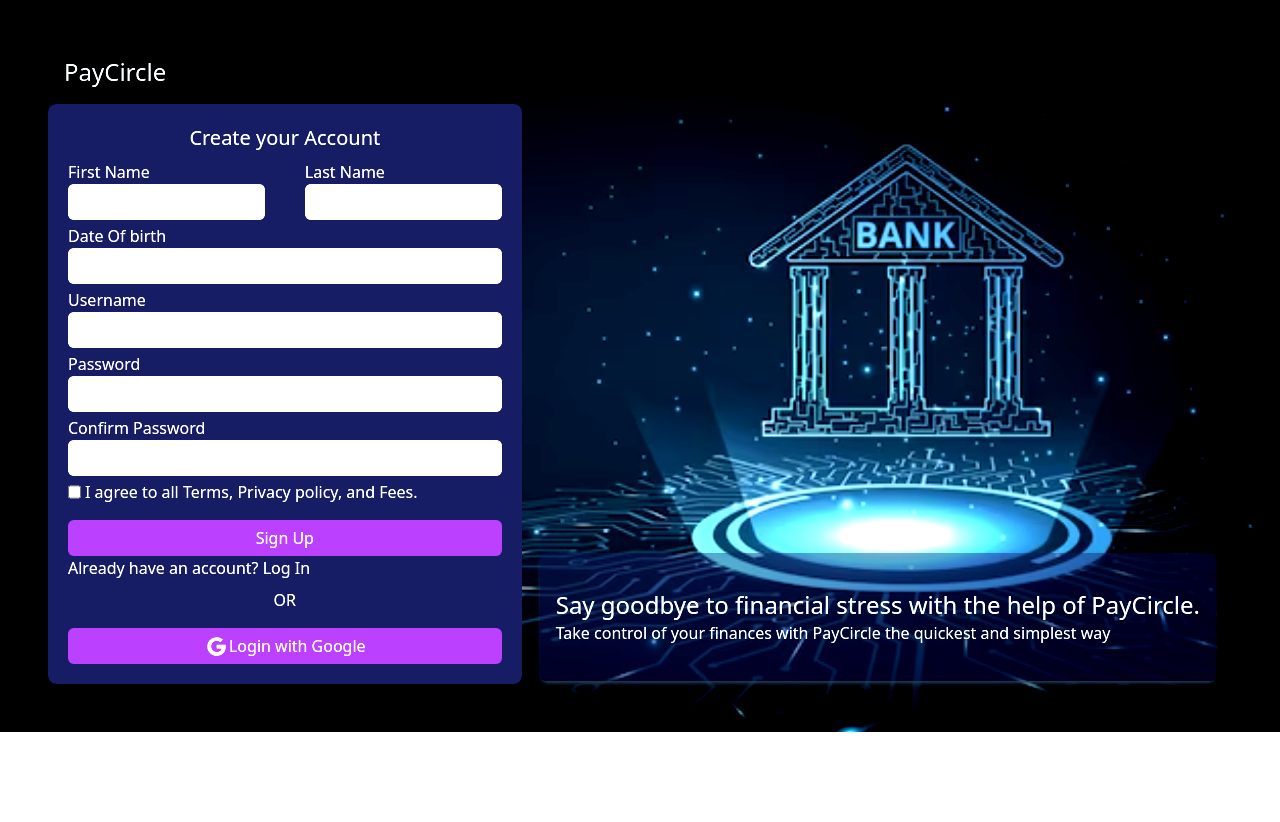
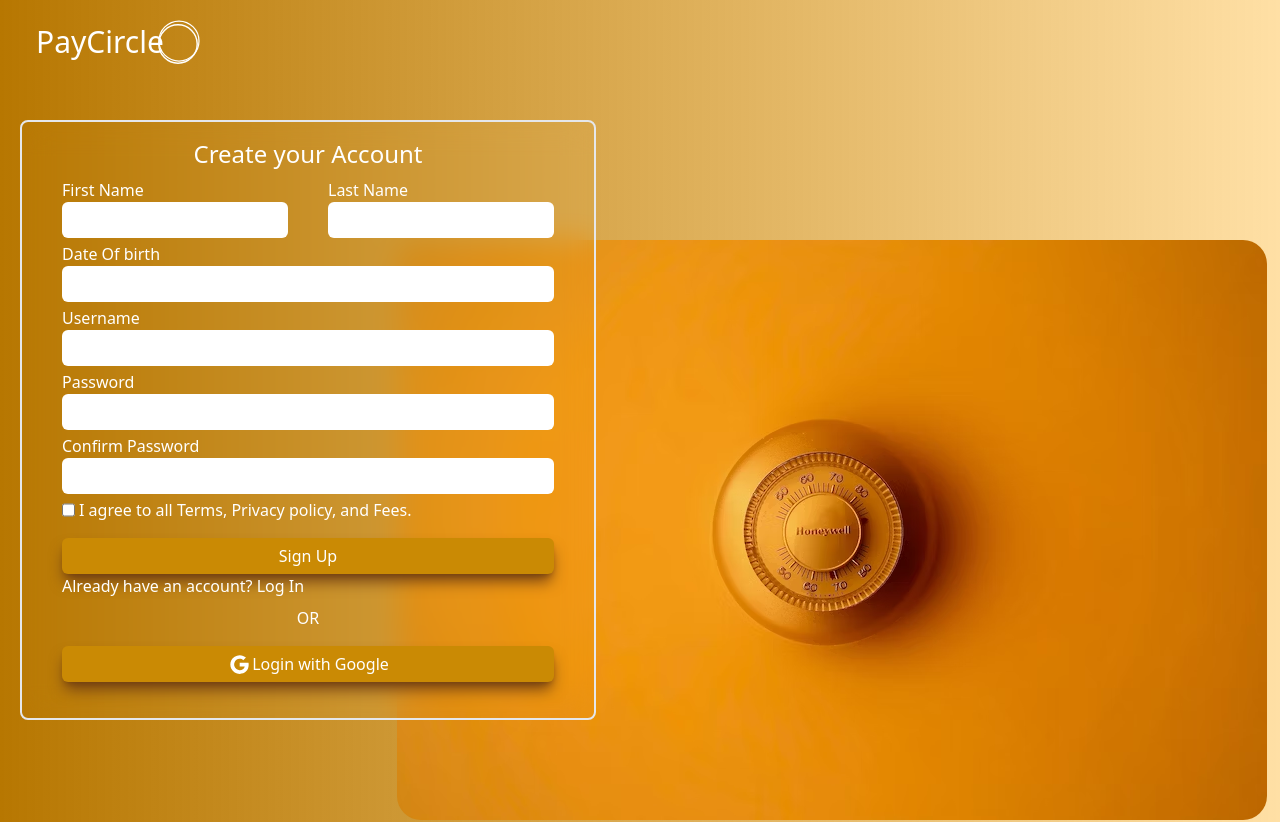
Before and after one commit to yogeshtakeo/team-white, a React (Vite) app: page / in a window 1280 px wide. Shown: the top 822 px of the page. Before the commit the page ends 800 px from the top, so only its background shows below. Built offline with nearby package versions, Linux system fonts and the light colour scheme.

Commit message:
New CSS Design

```diff
--- a/src/App.css
+++ b/src/App.css
@@ -24,23 +24,19 @@
   height: 480px;
 }
 
-.background{
-  background-image: url('./assets/bankbackground.avif');
-  background-repeat: no-repeat;
-  background-size: cover;
-  background-position: 5%;
+body{
 
-  filter:contrast(150%)
+  background: linear-gradient(to right, rgb(183, 119, 1),rgba(255, 166, 0, 0.354));
+}
+.form{
+
+backdrop-filter:blur(15px);
 
 }
-.form{
-background-color: #393E6E;
-}
-.rbox{
-  background-color: #393e6e7a;
 
 
-}
+
+
 .btn{
   background-color: #764BF0;
 }
--- a/src/components/BLogo.tsx
+++ b/src/components/BLogo.tsx
@@ -4,12 +4,12 @@
   return (
     <div className='absolute top-[-0.5%] left-[10%]'>
     <svg width="50" height="50" viewBox="0 0 200 200">
-    <circle cx="100" cy="100" r="80" fill="transparent" stroke="#000" strokeWidth="4" />
+    <circle cx="100" cy="100" r="80" fill="transparent" stroke="white" strokeWidth="5" />
 
 
       </svg>
       <svg width="48" height="48" viewBox="0 0 200 200" className='absolute top-[8%]'>
-    <circle cx="100" cy="100" r="80" fill="transparent" stroke="#000" strokeWidth="3" />
+    <circle cx="100" cy="100" r="80" fill="transparent" stroke="white" strokeWidth="6" />
 
 
       </svg>
--- a/src/pages/RegisterPage.tsx
+++ b/src/pages/RegisterPage.tsx
@@ -6,6 +6,8 @@
 //import {useState} from 'react'
 import {AiOutlineGoogle} from 'react-icons/ai'
 import {  useNavigate } from 'react-router-dom'
+import img from '../assets/photo-1515974256630-babc85765b1d.avif'
+import BLogo from '../components/BLogo'
 
 const RegisterPage = () => {
     const initialValues={
@@ -45,12 +47,17 @@
         {()=>{
             return(
 
-        <div className='background h-auto p-12 '>
+        <div className='p-5'>
 
-            <h1 className='text-white ml-4 mt-2 mb-4 text-2xl'>PayCircle</h1>
-            <div className='flex '>
-    <Form className=' form flex flex-col h-auto rounded-lg w-[40%] p-5 justify-center text-white '>
-        <h1 className='text-center text-xl mb-2'>Create your Account</h1>
+            <img className='absolute right-[1%] top-[30%] rounded-3xl obtain-contain'  src={img} alt='image'/>
+
+
+            <h1 className='text-white ml-4 mt-2 mb-4 text-3xl absolute top-[2%]'>PayCircle</h1>
+            <div className='absolute left-[12%] top-[2%]'><BLogo/></div>
+
+            <div className='flex'>
+    <Form className=' form absolute top-[15%] flex flex-col rounded-lg w-[45%] pl-10 pr-10 pt-4 pb-9 justify-center text-white bg-blur-xl border-2'>
+        <h1 className='text-center text-2xl mb-2'>Create your Account</h1>
         <div className='grid grid-cols-2 gap-10 '>
         <InputField  type='text'
             name='firstname' label='First Name'
@@ -83,14 +90,14 @@
                   </div>
                   <ErrorMessage name='checkbox' component='div' className='text-red-600'/>
 
-                  <button className='btn  w-full mx-auto mt-4 rounded-md bg-purple-500 h-9' type="submit">Sign Up</button>
+                  <button className='btn  w-full mx-auto mt-4 rounded-md bg-yellow-600 shadow-lg shadow-yellow-900 hover:scale-105 h-9' type="submit">Sign Up</button>
 
                <p >Already have an account? Log In </p>
                <p className='text-center mt-2'>OR</p>
-               <button className='btn  w-full  mt-4 h-9 rounded-md  bg-purple-500 flex items-center justify-center' type="submit"><AiOutlineGoogle size={25}/>Login with Google</button>
+               <button className='btn  w-full  mt-4 h-9 rounded-md bg-yellow-600 shadow-lg shadow-yellow-900 hover:scale-105 flex items-center justify-center' type="submit"><AiOutlineGoogle size={25}/>Login with Google</button>
     <Toaster/>
     </Form>
-    <div className='rbox absolute bottom-[7%] right-[5%]  h-32  rounded-md text-white p-4 flex flex-col justify-center shadow-gray-600 shadow-md'>
+    <div className='rbox absolute bottom-[-30%] right-[2%]  h-32  bg-yellow-600  rounded-md text-white p-4 flex flex-col justify-center shadow-yellow-900 shadow-lg'>
         <h1 className='text-2xl'>Say goodbye to financial stress with the help of PayCircle.</h1>
         <p>Take control of your finances with PayCircle the quickest and simplest way</p>
     </div>
```
